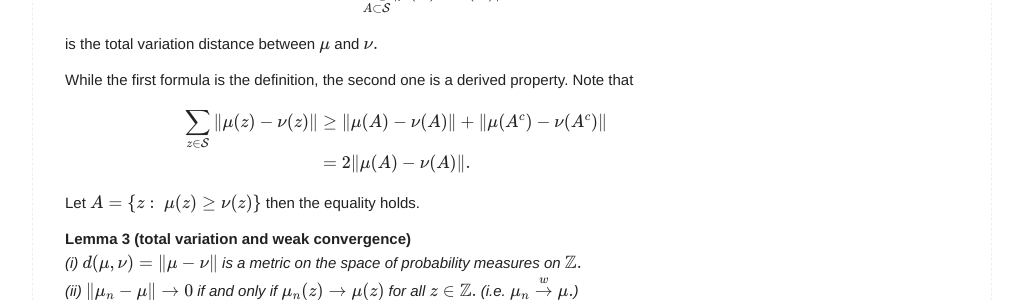
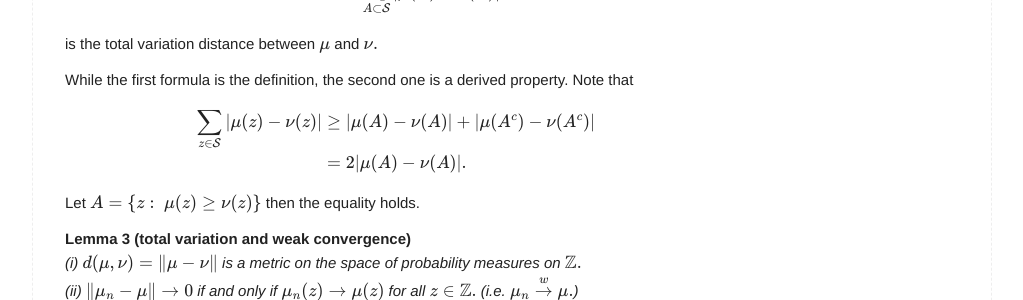
Before and after one commit to naturale0/naturale0.github.io, a Jekyll site: the page built from _posts/2020-12-23-[PTE] 3.6 poisson convergence.md, in a window 1280 px wide and 900 px high, scrolled down 1313 px. Shown: the part 150-450 px from the top of the window, without its empty margins (128-1151 px from the left). Built offline with Jekyll 4.4.1, drawn with Linux system fonts in a browser that asks for light colours; formulas are drawn with MathJax 3; comment, search, counter and statistics services are not loaded.

Commit message:
fix typos

```diff
--- a/_posts/2020-12-23-[PTE] 3.6 poisson convergence.md
+++ b/_posts/2020-12-23-[PTE] 3.6 poisson convergence.md
@@ -87,9 +87,9 @@ is the total variation distance between $\mu$ and $\nu.$
 While the first formula is the definition, the second one is a derived property. Note that
 
 $$\begin{aligned}
-\sum_{z\in\mathcal{S}}\|\mu(z)-\nu(z)\|
- &\ge \|\mu(A) - \nu(A)\| + \|\mu(A^c)-\nu(A^c)\| \\
- &= 2\|\mu(A)-\nu(A)\|.
+\sum_{z\in\mathcal{S}}|\mu(z)-\nu(z)|
+ &\ge |\mu(A) - \nu(A)| + |\mu(A^c)-\nu(A^c)| \\
+ &= 2|\mu(A)-\nu(A)|.
 \end{aligned}$$
 
 Let $A=\\{z:~ \mu(z) \ge \nu(z)\\}$ then the equality holds.
```
Also changed, not shown: 1 other file.
